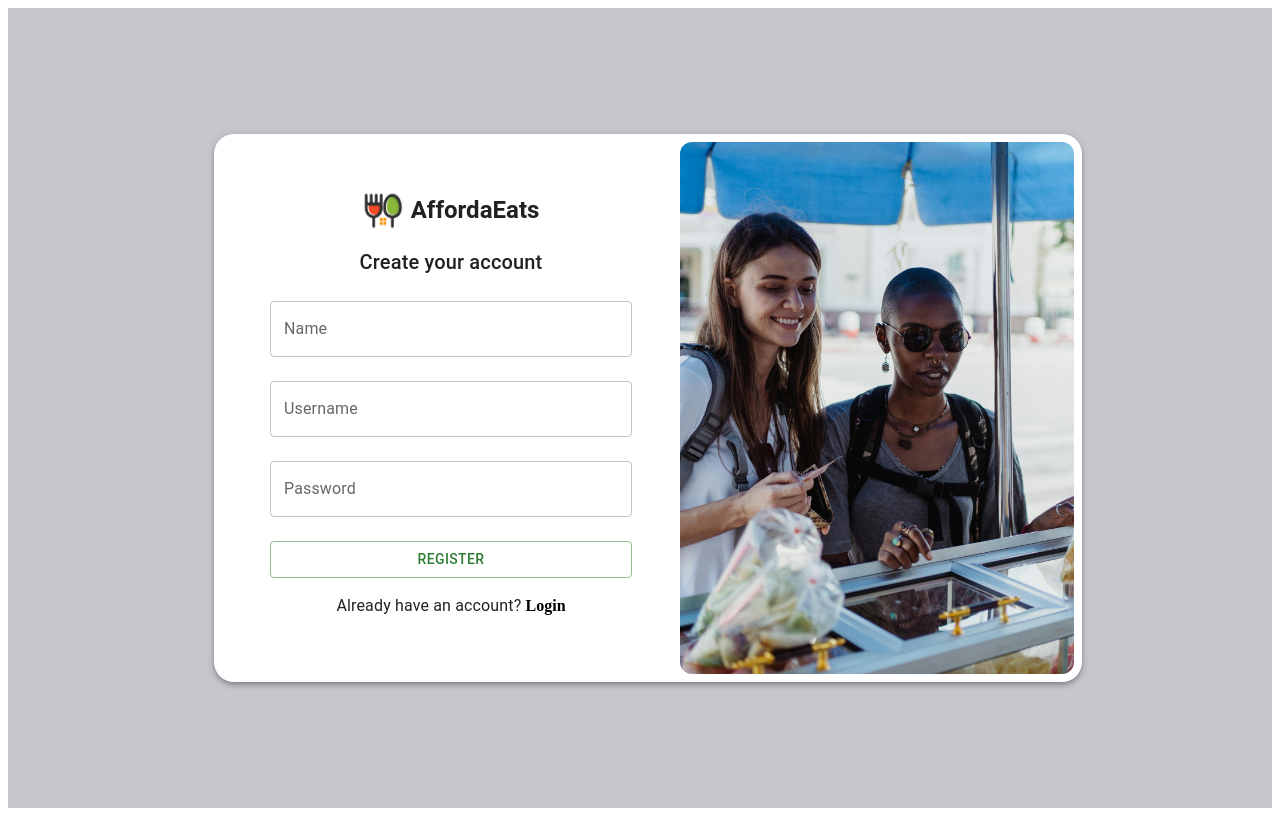
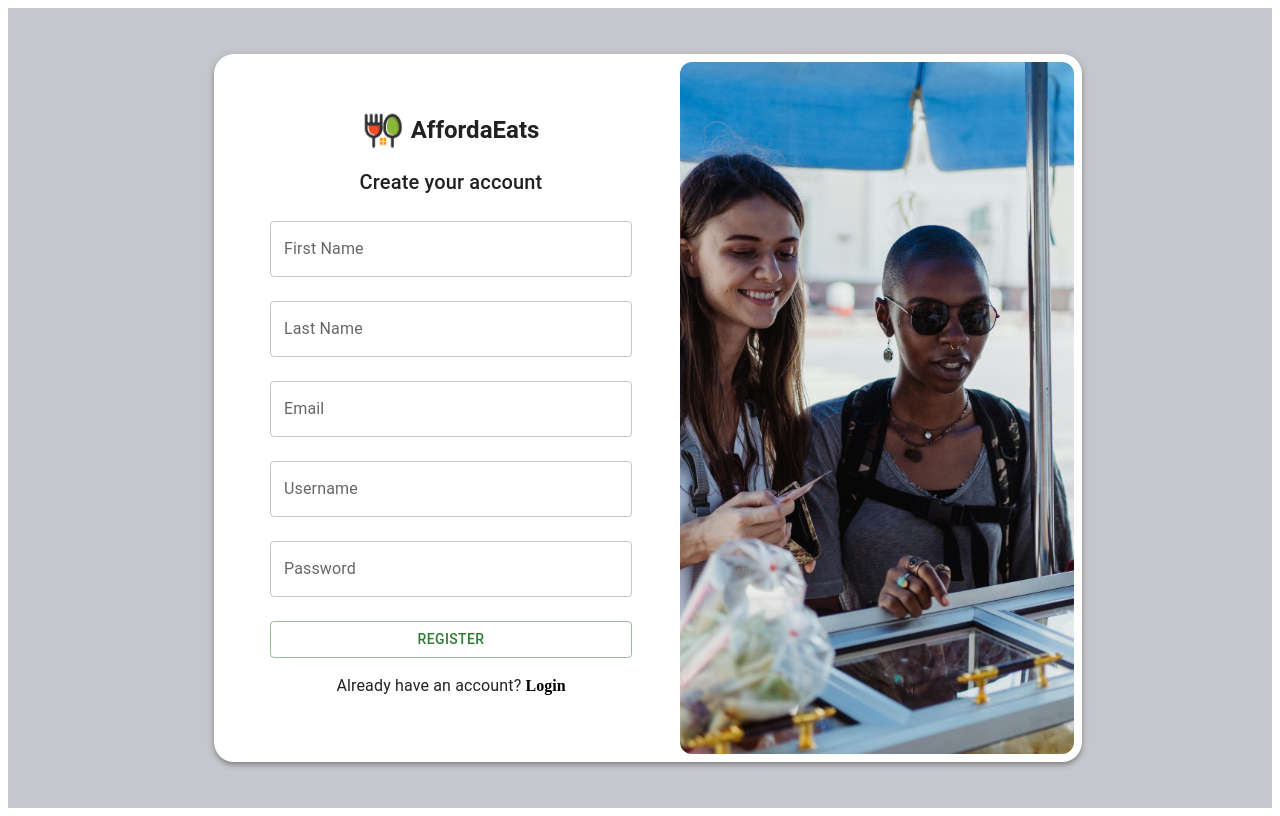
Before and after one commit to regie2197/afforda-eats, a Next.js app in the folder client/: page /register/user in a window 1280 px wide. Built offline with nearby package versions, Linux system fonts and the light colour scheme.

Commit message:
Fix: Split the name field into two and added email field for all registration pages

```diff
--- a/client/src/app/(auth)/register/user/page.tsx
+++ b/client/src/app/(auth)/register/user/page.tsx
@@ -1,5 +1,6 @@
 "use client";
 
+import { useState } from "react";
 import {
   Box,
   Button,
@@ -8,19 +9,20 @@ import {
   Container,
   Typography,
   Link
-} from '@mui/material';
-import { useState } from 'react';
-import { useRouter } from 'next/navigation';
-import CustomTextField from '@/components/CustomTextField';
-import Image from 'next/image';
-import '@/styles/globals.css';
+} from "@mui/material";
+import { useRouter } from "next/navigation";
+import CustomTextField from "@/components/CustomTextField";
+import Image from "next/image";
+import "@/styles/globals.css";
 
 export default function Register() {
   const router = useRouter();
   const [form, setForm] = useState({
-    name: '',
-    username: '',
-    password: '',
+    firstName: "",
+    lastName: "",
+    email: "",
+    username: "",
+    password: "",
   });
 
   const handleChange = (e: React.ChangeEvent<HTMLInputElement>) => {
@@ -30,53 +32,51 @@ export default function Register() {
   const handleSubmit = (e: React.FormEvent) => {
     e.preventDefault();
     console.log(form);
-    router.push('/user'); // Redirect to user dashboard by default
+    router.push("/user"); // Redirect to user dashboard
   };
 
   return (
     <Box
       sx={{
-        minHeight: '100vh',
-        bgcolor: '#c6c7cd',
-        display: 'flex',
-        justifyContent: 'center',
-        alignItems: 'center',
+        minHeight: "100vh",
+        bgcolor: "#c6c7cd",
+        display: "flex",
+        justifyContent: "center",
+        alignItems: "center",
       }}
     >
       <Container maxWidth="md">
-      <Card
+        <Card
           sx={{
-            width: '100%',
-            display: 'flex',
+            width: "100%",
+            display: "flex",
             minHeight: 500,
-            overflow: 'hidden',
+            overflow: "hidden",
             borderRadius: 5,
             boxShadow: 4,
-            flexDirection: { xs: 'column', sm: 'row-reverse' },
-            bgcolor: 'white',
+            flexDirection: { xs: "column", sm: "row-reverse" },
+            bgcolor: "white",
             p: 1,
           }}
         >
           {/* Right Half - Image */}
           <Box
             sx={{
-              width: '50%',
-              position: 'relative',
-              display: { xs: 'none', sm: 'block' },
+              width: "50%",
+              position: "relative",
+              display: { xs: "none", sm: "block" },
             }}
           >
             <Image
               src="/user-login.jpg"
               alt="Register Visual"
               fill
-              style={{ objectFit: 'cover',
-                borderRadius: '12px',
-               }}
+              style={{ objectFit: "cover", borderRadius: "12px" }}
             />
           </Box>
 
           {/* Left Half - Form */}
-          <Box sx={{ width: { xs: '100%', sm: '50%' }, p: 4 }}>
+          <Box sx={{ width: { xs: "100%", sm: "50%" }, p: 4 }}>
             <CardContent>
               {/* Logo and Title */}
               <Box display="flex" alignItems="center" justifyContent="center" mb={2}>
@@ -90,11 +90,27 @@ export default function Register() {
               </Typography>
               <form onSubmit={handleSubmit}>
                 <CustomTextField
+                    fullWidth
+                    margin="normal"
+                    label="First Name"
+                    name="firstName"
+                    value={form.firstName}
+                    onChange={handleChange}
+                />
+                <CustomTextField
                   fullWidth
                   margin="normal"
-                  label="Name"
-                  name="name"
-                  value={form.name}
+                  label="Last Name"
+                  name="lastName"
+                  value={form.lastName}
+                  onChange={handleChange}
+                />
+                <CustomTextField
+                  fullWidth
+                  margin="normal"
+                  label="Email"
+                  name="email"
+                  value={form.email}
                   onChange={handleChange}
                 />
                 <CustomTextField
@@ -123,8 +139,8 @@ export default function Register() {
                     mt: 2,
                     "&:hover": {
                       bgcolor: "green",
-                      color: "white"
-                    }
+                      color: "white",
+                    },
                   }}
                 >
                   Register
@@ -136,7 +152,7 @@ export default function Register() {
                 <Link
                   href="/login"
                   underline="hover"
-                  sx={{ fontWeight: 'bold', color: 'black' }}
+                  sx={{ fontWeight: "bold", color: "black" }}
                 >
                   Login
                 </Link>
--- a/client/src/app/(auth)/register/vendor/page.tsx
+++ b/client/src/app/(auth)/register/vendor/page.tsx
@@ -18,7 +18,9 @@ import "@/styles/globals.css";
 export default function VendorRegister() {
   const router = useRouter();
   const [form, setForm] = useState({
-    businessName: "",
+    firstName: "",
+    lastName: "",
+    email: "",
     username: "",
     password: "",
   });
@@ -90,9 +92,25 @@ export default function VendorRegister() {
                 <CustomTextField
                   fullWidth
                   margin="normal"
-                  label="Business Name"
-                  name="businessName"
-                  value={form.businessName}
+                  label="First Name"
+                  name="FirstName"
+                  value={form.firstName}
+                  onChange={handleChange}
+                />
+                <CustomTextField
+                  fullWidth
+                  margin="normal"
+                  label="Last Name"
+                  name="lastName"
+                  value={form.lastName}
+                  onChange={handleChange}
+                />
+                <CustomTextField
+                  fullWidth
+                  margin="normal"
+                  label="Email"
+                  name="email"
+                  value={form.email}
                   onChange={handleChange}
                 />
                 <CustomTextField
```
